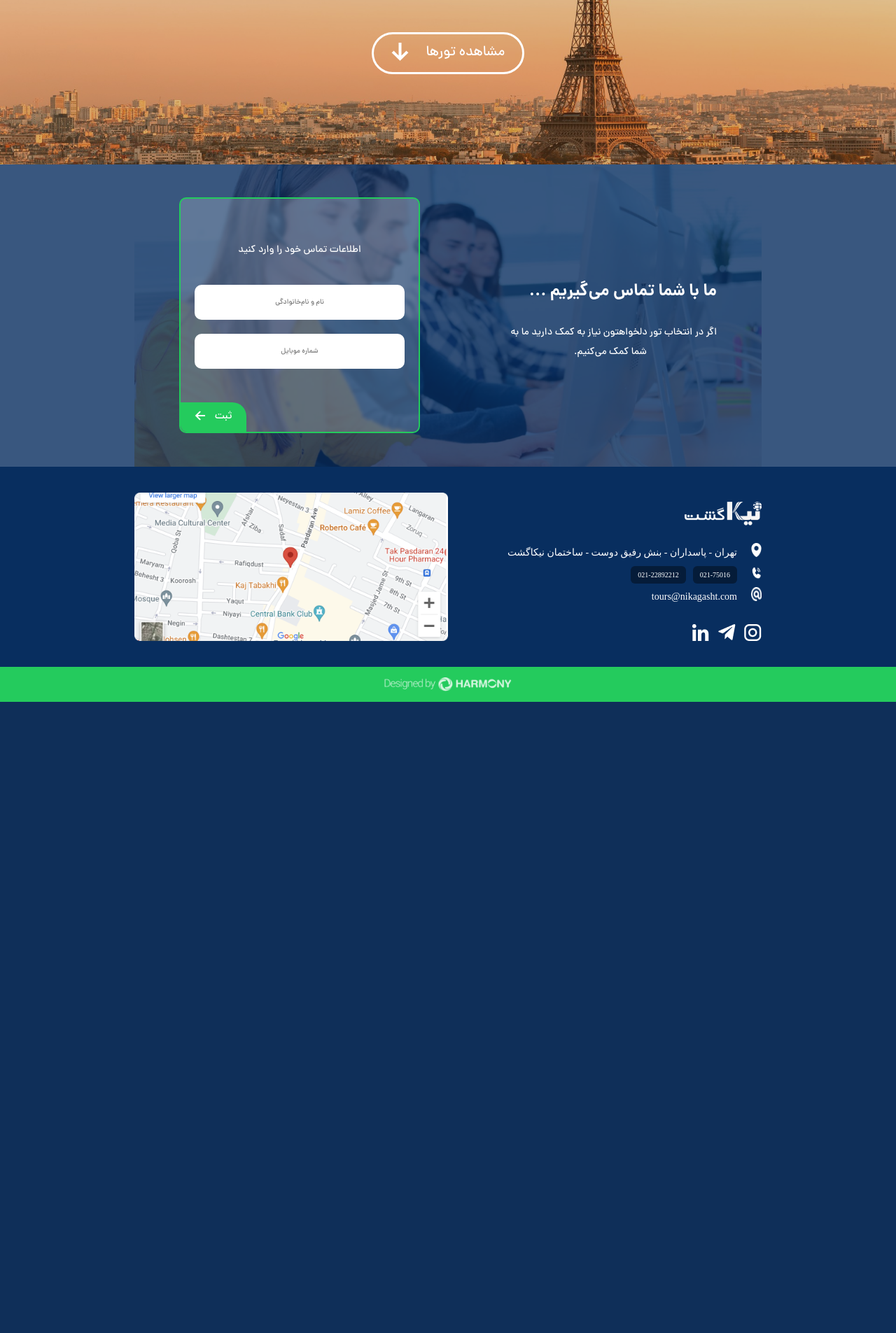
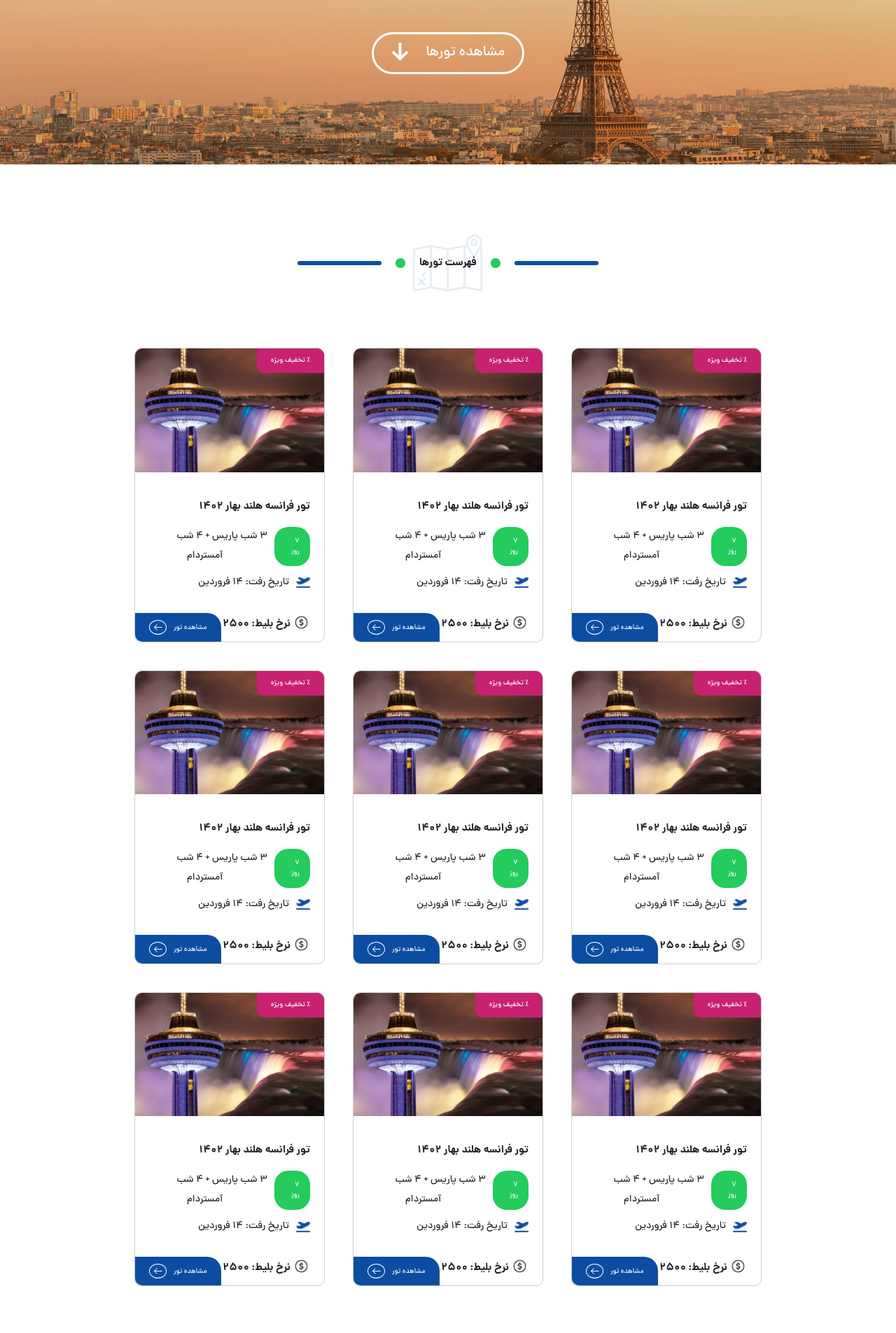
Before and after one commit to harmony-agency/landing, a PHP site: page /index1.html in a window 1280 px wide. Shown: the part 348-2253 px from the top of the page at 70% size. Before the commit the page ends 1351 px from the top, so only its background shows below. Run offline with PHP 8.4, Linux system fonts and the light colour scheme; some libraries are stand-ins or nearby versions; some web fonts are replaced.

Commit message:
tourlist component added

```diff
--- a/assets/style.css
+++ b/assets/style.css
@@ -5,6 +5,12 @@
 
 html {
     font-size: 62.5%;
+}
+
+*,
+*::after,
+*::before {
+    box-sizing: border-box;
 }
 
 
@@ -285,3 +291,155 @@ html {
     height: 2rem;
     width: auto;
 }
+
+/* tour list */
+
+.tour__package {
+    margin-bottom: 10rem;
+}
+
+.tour__list {
+    margin-left: 15vw;
+    margin-right: 15vw;
+    display: grid;
+    grid-template-columns: 1fr 1fr 1fr;
+    grid-template-rows: 1fr 1fr 1fr;
+
+    column-gap: 4rem;
+    row-gap: 4rem;
+}
+
+.tour__title {
+    display: flex;
+    justify-content: center;
+    align-items: center;
+    margin-top: 10rem;
+    margin-bottom: 8rem;
+}
+
+.tour__title_group {
+    display: flex;
+    position: absolute;
+    z-index: 2;
+    justify-content: center;
+    align-items: center;
+}
+
+.tour__title_circle {
+    margin-right: 2rem;
+    margin-left: 2rem;
+}
+
+.tour__title_line {
+
+    width: 12rem;
+    border-radius: 30px;
+    border: 3px solid #0C4DA2;
+}
+
+.tour__title_text {
+    margin-bottom: 0;
+}
+
+.tour__title_map {}
+
+.tour {
+    border-radius: 10px;
+    border: 1px solid #CECECE;
+    width: fit-content;
+    position: relative;
+    align-self: center;
+    justify-self: center;
+}
+
+.tour>h4 {
+    margin-bottom: 2rem;
+    margin-right: 2rem;
+}
+
+.tour__img {
+    border-radius: 10px 10px 0 0;
+    margin-bottom: 4rem;
+}
+
+.tour__content {
+
+    margin-right: 2rem;
+    display: flex;
+    margin-bottom: 1rem;
+
+
+}
+
+.tour__price {
+    bottom: 1rem;
+    margin-top: 3rem;
+}
+
+.tour__price>img {
+    width: 25px;
+    height: 25px;
+}
+
+.tour__price>p {
+    font-weight: 800;
+    font-size: 1.5rem;
+    margin-right: 0.3rem;
+    margin-bottom: 0;
+}
+
+.tour__text {
+    margin-right: 1rem;
+    margin-bottom: 0;
+    margin-left: 1rem;
+    text-align: start;
+}
+
+.tour__airplane {
+    width: 20px;
+    height: 15px;
+    align-self: center;
+}
+
+.tour__duration {
+    border-radius: 20px;
+    padding-right: 1.5rem;
+    padding-left: 1.5rem;
+    background-color: #24CB5D;
+    color: #FFFF;
+    padding-top: 0.5rem;
+    padding-bottom: 0.5rem;
+    display: flex;
+
+    align-items: center;
+}
+
+.tour__sale {
+    border: 0;
+    border-radius: 0 10px 0 10px;
+    color: #FFFF;
+    background: #C82171;
+    position: absolute;
+    right: 0;
+    top: 0;
+    padding: 1rem 2rem;
+}
+
+.tour__but {
+    border: 0;
+    border-radius: 0 20px 0 10px;
+    color: #FFFF;
+    background: #0C4DA2;
+    position: absolute;
+    bottom: 0;
+    left: 0;
+    padding: 1rem 2rem;
+}
+
+
+.tour__but_vector {
+    border-radius: 50%;
+    margin-right: 1rem;
+    padding: 0.5rem;
+    border: 1px solid #FFFFFF;
+}
--- a/index1.html
+++ b/index1.html
@@ -34,7 +34,6 @@
       <img src="./assets/images/Group 9518.png" alt="phone call" class="nav__call" >
       </nav>
 
-
       <header class="header">
         <article class="header__content">
           <h1>سفر لذت بخش به تمامی نقاط جهان</h1>
@@ -49,6 +48,123 @@
 
 
       </header>
+    <div class="tour__package">
+      <div class="tour__title">
+        <div class="tour__title_group">
+          <div class="tour__title_line"></div>
+          <img class="tour__title_circle" src="./assets/images/Ellipse 3.png" alt="">
+          <h4 class="tour__title_text">فهرست تورها</h4>
+          <img class="tour__title_circle" src="./assets/images/Ellipse 3.png" alt="">
+          <div class="tour__title_line"></div>
+        </div>
+
+        <img class="tour__title_map" src="./assets/images/Calque 2.png" alt="">
+      </div>
+      <article class="tour__list">
+
+        <div class="tour">
+          <button class="tour__sale">٪ تخفیف ویژه</button>
+          <img class="tour__img" src="./assets/images/skylon-tower-500x322 1.png" alt="tower">
+          <h4>تور فرانسه هلند بهار 1402</h4>
+          <div class="tour__content"><div class="tour__duration">7 روز</div><p class="tour__text">3 شب پاریس + 4 شب آمستردام</p></div>
+          <div class="tour__content"><img class="tour__airplane" src="./assets/images/Vector(2).png" alt="airplane">
+          <p class="tour__text">تاریخ رفت: 14 فروردین</p>
+          </div>
+          <div class="tour__content tour__price"><img src="./assets/images/1737376_dollar_money_sign_icon 1.png" alt=""><p>نرخ بلیط: 2500 یورو</p></div>
+          <button class="tour__but">مشاهده تور<img class="tour__but_vector" src="./assets/images/Vector 2.png" alt=""></button>
+        </div>
+        <div class="tour">
+          <button class="tour__sale">٪ تخفیف ویژه</button>
+          <img class="tour__img" src="./assets/images/skylon-tower-500x322 1.png" alt="tower">
+          <h4>تور فرانسه هلند بهار 1402</h4>
+          <div class="tour__content"><div class="tour__duration">7 روز</div><p class="tour__text">3 شب پاریس + 4 شب آمستردام</p></div>
+          <div class="tour__content"><img class="tour__airplane" src="./assets/images/Vector(2).png" alt="airplane">
+          <p class="tour__text">تاریخ رفت: 14 فروردین</p>
+          </div>
+          <div class="tour__content tour__price"><img src="./assets/images/1737376_dollar_money_sign_icon 1.png" alt=""><p>نرخ بلیط: 2500 یورو</p></div>
+          <button class="tour__but">مشاهده تور<img class="tour__but_vector" src="./assets/images/Vector 2.png" alt=""></button>
+        </div>
+        <div class="tour">
+          <button class="tour__sale">٪ تخفیف ویژه</button>
+          <img class="tour__img" src="./assets/images/skylon-tower-500x322 1.png" alt="tower">
+          <h4>تور فرانسه هلند بهار 1402</h4>
+          <div class="tour__content"><div class="tour__duration">7 روز</div><p class="tour__text">3 شب پاریس + 4 شب آمستردام</p></div>
+          <div class="tour__content"><img class="tour__airplane" src="./assets/images/Vector(2).png" alt="airplane">
+          <p class="tour__text">تاریخ رفت: 14 فروردین</p>
+          </div>
+          <div class="tour__content tour__price"><img src="./assets/images/1737376_dollar_money_sign_icon 1.png" alt=""><p>نرخ بلیط: 2500 یورو</p></div>
+          <button class="tour__but">مشاهده تور<img class="tour__but_vector" src="./assets/images/Vector 2.png" alt=""></button>
+        </div>
+        <div class="tour">
+          <button class="tour__sale">٪ تخفیف ویژه</button>
+          <img class="tour__img" src="./assets/images/skylon-tower-500x322 1.png" alt="tower">
+          <h4>تور فرانسه هلند بهار 1402</h4>
+          <div class="tour__content"><div class="tour__duration">7 روز</div><p class="tour__text">3 شب پاریس + 4 شب آمستردام</p></div>
+          <div class="tour__content"><img class="tour__airplane" src="./assets/images/Vector(2).png" alt="airplane">
+          <p class="tour__text">تاریخ رفت: 14 فروردین</p>
+          </div>
+          <div class="tour__content tour__price"><img src="./assets/images/1737376_dollar_money_sign_icon 1.png" alt=""><p>نرخ بلیط: 2500 یورو</p></div>
+          <button class="tour__but">مشاهده تور<img class="tour__but_vector" src="./assets/images/Vector 2.png" alt=""></button>
+        </div>
+        <div class="tour">
+          <button class="tour__sale">٪ تخفیف ویژه</button>
+          <img class="tour__img" src="./assets/images/skylon-tower-500x322 1.png" alt="tower">
+          <h4>تور فرانسه هلند بهار 1402</h4>
+          <div class="tour__content"><div class="tour__duration">7 روز</div><p class="tour__text">3 شب پاریس + 4 شب آمستردام</p></div>
+          <div class="tour__content"><img class="tour__airplane" src="./assets/images/Vector(2).png" alt="airplane">
+          <p class="tour__text">تاریخ رفت: 14 فروردین</p>
+          </div>
+          <div class="tour__content tour__price"><img src="./assets/images/1737376_dollar_money_sign_icon 1.png" alt=""><p>نرخ بلیط: 2500 یورو</p></div>
+          <button class="tour__but">مشاهده تور<img class="tour__but_vector" src="./assets/images/Vector 2.png" alt=""></button>
+        </div>
+        <div class="tour">
+          <button class="tour__sale">٪ تخفیف ویژه</button>
+          <img class="tour__img" src="./assets/images/skylon-tower-500x322 1.png" alt="tower">
+          <h4>تور فرانسه هلند بهار 1402</h4>
+          <div class="tour__content"><div class="tour__duration">7 روز</div><p class="tour__text">3 شب پاریس + 4 شب آمستردام</p></div>
+          <div class="tour__content"><img class="tour__airplane" src="./assets/images/Vector(2).png" alt="airplane">
+          <p class="tour__text">تاریخ رفت: 14 فروردین</p>
+          </div>
+          <div class="tour__content tour__price"><img src="./assets/images/1737376_dollar_money_sign_icon 1.png" alt=""><p>نرخ بلیط: 2500 یورو</p></div>
+          <button class="tour__but">مشاهده تور<img class="tour__but_vector" src="./assets/images/Vector 2.png" alt=""></button>
+        </div>
+        <div class="tour">
+          <button class="tour__sale">٪ تخفیف ویژه</button>
+          <img class="tour__img" src="./assets/images/skylon-tower-500x322 1.png" alt="tower">
+          <h4>تور فرانسه هلند بهار 1402</h4>
+          <div class="tour__content"><div class="tour__duration">7 روز</div><p class="tour__text">3 شب پاریس + 4 شب آمستردام</p></div>
+          <div class="tour__content"><img class="tour__airplane" src="./assets/images/Vector(2).png" alt="airplane">
+          <p class="tour__text">تاریخ رفت: 14 فروردین</p>
+          </div>
+          <div class="tour__content tour__price"><img src="./assets/images/1737376_dollar_money_sign_icon 1.png" alt=""><p>نرخ بلیط: 2500 یورو</p></div>
+          <button class="tour__but">مشاهده تور<img class="tour__but_vector" src="./assets/images/Vector 2.png" alt=""></button>
+        </div>
+        <div class="tour">
+          <button class="tour__sale">٪ تخفیف ویژه</button>
+          <img class="tour__img" src="./assets/images/skylon-tower-500x322 1.png" alt="tower">
+          <h4>تور فرانسه هلند بهار 1402</h4>
+          <div class="tour__content"><div class="tour__duration">7 روز</div><p class="tour__text">3 شب پاریس + 4 شب آمستردام</p></div>
+          <div class="tour__content"><img class="tour__airplane" src="./assets/images/Vector(2).png" alt="airplane">
+          <p class="tour__text">تاریخ رفت: 14 فروردین</p>
+          </div>
+          <div class="tour__content tour__price"><img src="./assets/images/1737376_dollar_money_sign_icon 1.png" alt=""><p>نرخ بلیط: 2500 یورو</p></div>
+          <button class="tour__but">مشاهده تور<img class="tour__but_vector" src="./assets/images/Vector 2.png" alt=""></button>
+        </div>
+        <div class="tour">
+          <button class="tour__sale">٪ تخفیف ویژه</button>
+          <img class="tour__img" src="./assets/images/skylon-tower-500x322 1.png" alt="tower">
+          <h4>تور فرانسه هلند بهار 1402</h4>
+          <div class="tour__content"><div class="tour__duration">7 روز</div><p class="tour__text">3 شب پاریس + 4 شب آمستردام</p></div>
+          <div class="tour__content"><img class="tour__airplane" src="./assets/images/Vector(2).png" alt="airplane">
+          <p class="tour__text">تاریخ رفت: 14 فروردین</p>
+          </div>
+          <div class="tour__content tour__price"><img src="./assets/images/1737376_dollar_money_sign_icon 1.png" alt=""><p>نرخ بلیط: 2500 یورو</p></div>
+          <button class="tour__but">مشاهده تور<img class="tour__but_vector" src="./assets/images/Vector 2.png" alt=""></button>
+        </div>
+      </article>
+
+    </div>
+
     <section class="contact">
       <div class="contact__filter">
       </div>
@@ -72,6 +188,7 @@
 
 
       </section>
+
       <article class="info">
         <div class="info__details">
           <img src="./assets/images/logo-fa 2.png" class="info__logo" alt="">
@@ -98,7 +215,9 @@
           <img src="./assets/images/image 1.png" alt="office location">
         </div>
       </article>
+
       <footer class="footer">
         <img src="./assets/images/Group 9517.png" alt="">
       </footer>
+
   </body>
```
Also changed, not shown: assets/images/1737376_dollar_money_sign_icon 1.png (added), assets/images/Calque 2.png (added), assets/images/Ellipse 1.png (added), assets/images/Ellipse 3.png (added), assets/images/Vector 2.png (added), assets/images/Vector(2).png (added), assets/images/skylon-tower-500x322 1.png (added). Lines whose indentation alone changed are shown as unchanged.
